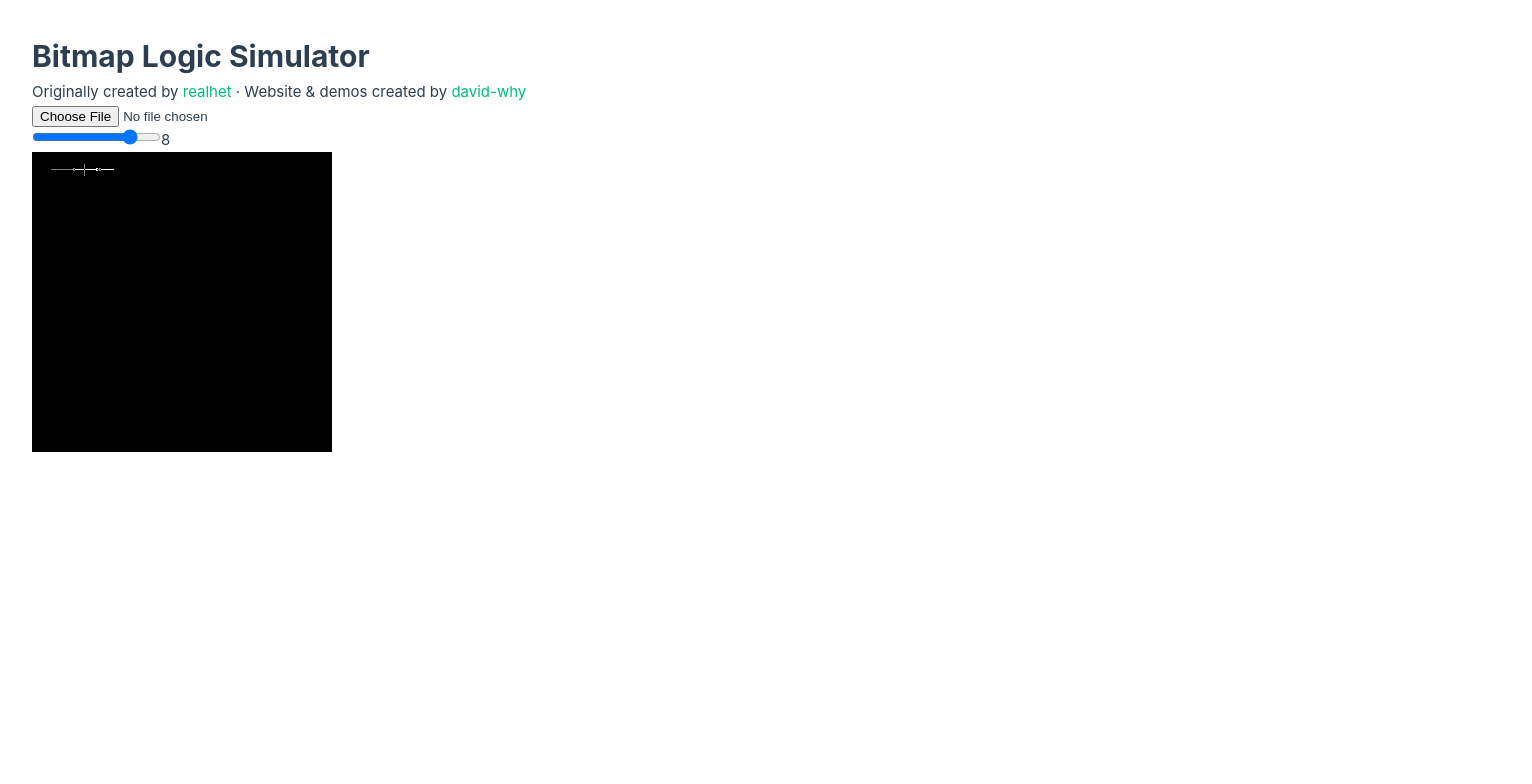
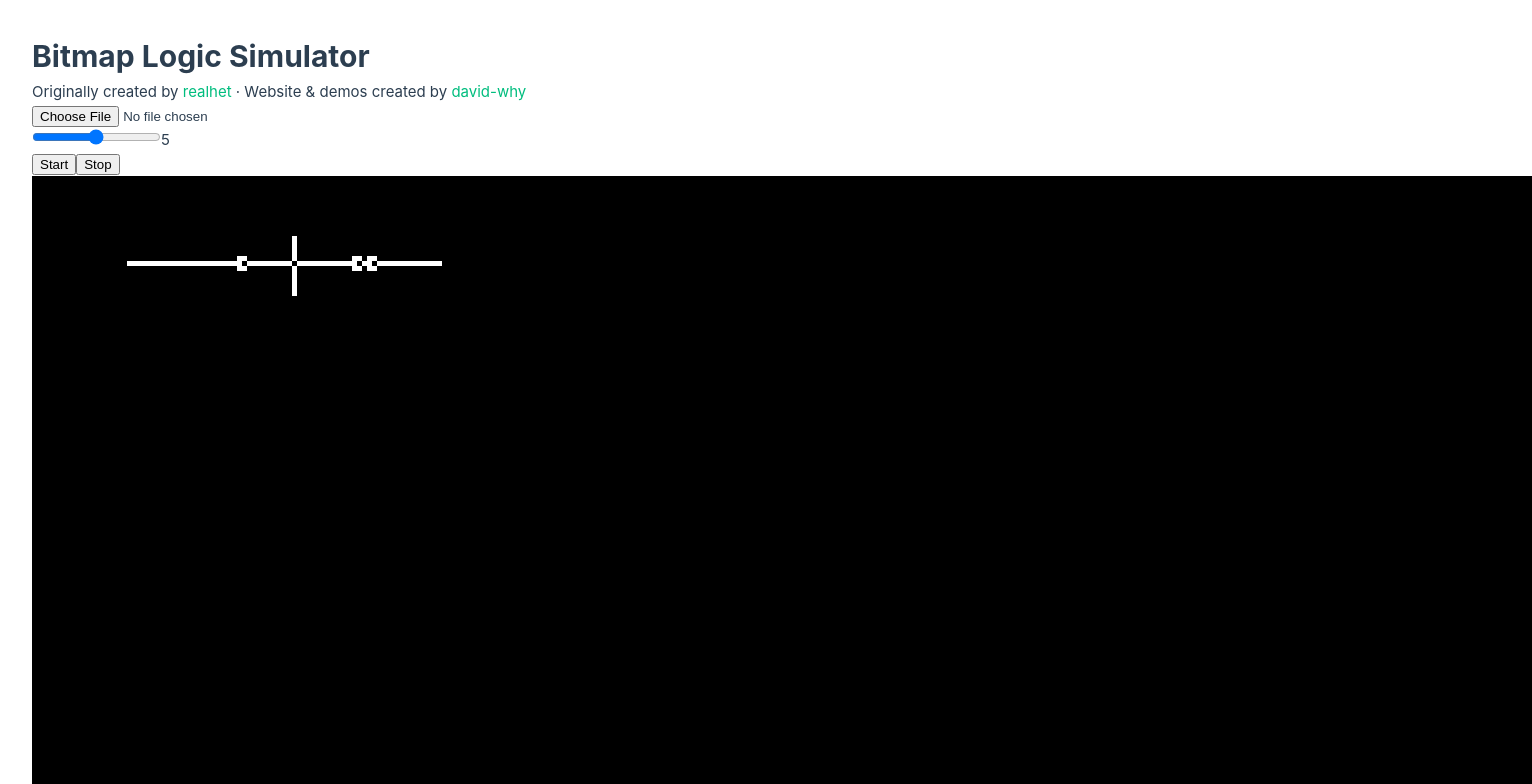
Before and after one commit to david-why/bmplogicsim, a Vue app: page / in a window 1280 px wide. Shown: the top 784 px of the page, 1532 px wide, since content can reach past the window. Built offline with nearby package versions, Linux system fonts and the light colour scheme; the HTML template or start-up script is replaced by a standard one.

Commit message:
Finish logic!

```diff
--- a/src/App.vue
+++ b/src/App.vue
@@ -7,12 +7,13 @@ const fileInput = ref({} as HTMLInputElement)
 const canvas = ref({} as HTMLCanvasElement)
 
 // settings
-const scale = ref(8)
+const scale = ref(5)
 const baseImage = ref<HTMLImageElement>()
 
 // LOGIC!
 let simulator: BMPLogicSimulator | undefined = undefined
 let timerId: number | null = null
+let mousePosition: [number, number] | null = null
 
 // event handlers
 
@@ -24,6 +25,47 @@ function onFileSelected() {
     baseImage.value = img
   }
   img.src = URL.createObjectURL(file)
+}
+
+function startTimer() {
+  if (!simulator) return
+  if (timerId) return
+  timerId = setInterval(() => {
+    simulator?.onTick()
+  }, 1000 / 60)
+}
+
+function stopTimer() {
+  if (timerId) {
+    clearInterval(timerId)
+    timerId = null
+  }
+}
+
+function onMouseDown(event: MouseEvent) {
+  event.preventDefault()
+  if (!simulator) return
+  // find actual pixel in canvas
+  const rect = canvas.value.getBoundingClientRect()
+  const x = Math.floor((event.clientX - rect.left) / scale.value)
+  const y = Math.floor((event.clientY - rect.top) / scale.value)
+  if (event.button === 0) {
+    mousePosition = [x, y]
+    simulator.hold(x, y)
+  }
+  if (event.button === 2) {
+    simulator.toggleHold(x, y)
+  }
+}
+
+function onMouseUp(event: MouseEvent) {
+  event.preventDefault()
+  if (!simulator) return
+  if (event.button === 0 && mousePosition) {
+    const [x, y] = mousePosition
+    mousePosition = null
+    simulator.unhold(x, y)
+  }
 }
 
 onMounted(() => {
@@ -43,21 +85,22 @@ function initCanvas() {
   const img = baseImage.value
   if (!img) return
 
+  scaleCanvas()
+
   simulator = new BMPLogicSimulator(img, canvas.value)
-  // @ts-expect-error window has no "bmpSimulator" property, this is for debug only
-  window.bmpSimulator = simulator
-  console.log(simulator)
-  if (timerId) clearInterval(timerId)
-  timerId = setInterval(() => {
-    simulator?.onTick()
-  }, 1000 / 2)
+}
+
+function scaleCanvas() {
+  const img = baseImage.value
+  if (!img) return
+  canvas.value.style.width = `${img.width * scale.value}px`
+  canvas.value.style.height = `${img.height * scale.value}px`
 }
 
 // watchers
 
 watch(baseImage, initCanvas)
-// TODO: change canvas style for scaling
-// watch(scale, (value) => simulator && (simulator.scale = value))
+watch(scale, scaleCanvas)
 </script>
 
 <template>
@@ -69,14 +112,23 @@ watch(baseImage, initCanvas)
     <a href="https://github.com/david-why/bmplogicsim">david-why</a>
   </p>
   <div>
-    <input type="file" accept=".bmp" @input="onFileSelected" ref="fileInput" />
+    <input type="file" accept="image/*" @input="onFileSelected" ref="fileInput" />
   </div>
   <div>
     <input type="range" min="0.1" max="10" step="0.1" v-model="scale" />
     <span>{{ scale }}</span>
   </div>
   <div>
-    <canvas ref="canvas"></canvas>
+    <button @click="startTimer">Start</button>
+    <button @click="stopTimer">Stop</button>
+  </div>
+  <div>
+    <canvas
+      ref="canvas"
+      @mousedown="onMouseDown"
+      @mouseup="onMouseUp"
+      @contextmenu.prevent
+    ></canvas>
   </div>
 </template>
 
--- a/src/bmplogic.ts
+++ b/src/bmplogic.ts
@@ -56,6 +56,8 @@ function reduceBrightness(pixel: Uint8ClampedArray): Uint8ClampedArray {
 }
 
 export class BMPLogicSimulator {
+  private context: CanvasRenderingContext2D
+
   /** The image data obtained from the baseImage. */
   private baseImageData: ImageData
 
@@ -67,12 +69,15 @@ export class BMPLogicSimulator {
   private notGates: NotGate[] = []
 
   private offWires = new Set<number>()
+  private forceOnWires = new Set<number>()
 
   constructor(public baseImage: HTMLImageElement, public canvas: HTMLCanvasElement) {
-    // get ImageData from baseImage
     canvas.width = baseImage.naturalWidth
     canvas.height = baseImage.naturalHeight
-    const ctx = canvas.getContext('2d')!
+
+    // get ImageData from baseImage
+    const ctx = this.context = canvas.getContext('2d')!
+    ctx.imageSmoothingEnabled = false
     ctx.drawImage(baseImage, 0, 0)
     this.baseImageData = ctx.getImageData(0, 0, baseImage.naturalWidth, baseImage.naturalHeight)
 
@@ -91,9 +96,12 @@ export class BMPLogicSimulator {
     return this.baseImage.naturalHeight
   }
 
+  /**
+   * Every tick, find NOT gates whose inputs are off, and make the corresponding
+   * outputs on. Also, any forced on wires stay on.
+   */
   onTick() {
-    // find NOT gates whose inputs are off, and make the outputs on
-    const newOnWires = new Set<number>()
+    const newOnWires = new Set<number>(this.forceOnWires)
     for (const notGate of this.notGates) {
       if (this.offWires.has(notGate.inputWire)) {
         newOnWires.add(notGate.outputWire)
@@ -101,8 +109,32 @@ export class BMPLogicSimulator {
     }
     this.offWires.clear()
     this.offWires = new Set(this.wires.map((wire) => wire.id).filter((id) => !newOnWires.has(id)))
-    console.log(this.offWires)
     this.drawCanvas()
+  }
+
+  hold(x: number, y: number) {
+    const id = this.findWire(x, y)?.id
+    if (id) {
+      this.forceOnWires.add(id)
+    }
+  }
+
+  unhold(x: number, y: number) {
+    const id = this.findWire(x, y)?.id
+    if (id) {
+      this.forceOnWires.delete(id)
+    }
+  }
+
+  toggleHold(x: number, y: number) {
+    const id = this.findWire(x, y)?.id
+    if (id) {
+      if (this.forceOnWires.has(id)) {
+        this.forceOnWires.delete(id)
+      } else {
+        this.forceOnWires.add(id)
+      }
+    }
   }
 
   /**
@@ -110,10 +142,8 @@ export class BMPLogicSimulator {
    * brightness).
    */
   private drawCanvas() {
-    // FIXME: Actually do the deasserted wires thingy :p
-    const ctx = this.canvas.getContext('2d')!
-    ctx.imageSmoothingEnabled = false
-    ctx.clearRect(0, 0, this.canvas.width, this.canvas.height)
+    const ctx = this.context
+    // ctx.clearRect(0, 0, this.canvas.width, this.canvas.height)
     const baseData = this.baseImageData.data
     const data = this.dirtyImageData.data
     for (const wire of this.wires) {
@@ -169,7 +199,7 @@ export class BMPLogicSimulator {
    * Find all the wires, NOT gates, and intersections in the image.
    */
   private findFeatures() {
-    let id = 0
+    let id = 1
 
     // notice how sideDirections[0] is between cornerDirections[0] and [1]
     const cornerDirections = [[-1, -1], [1, -1], [1, 1], [-1, 1]] as const
```
